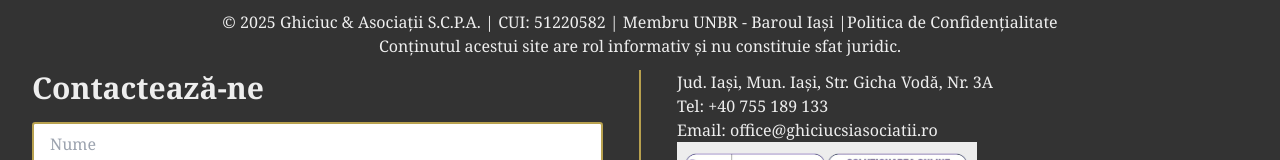
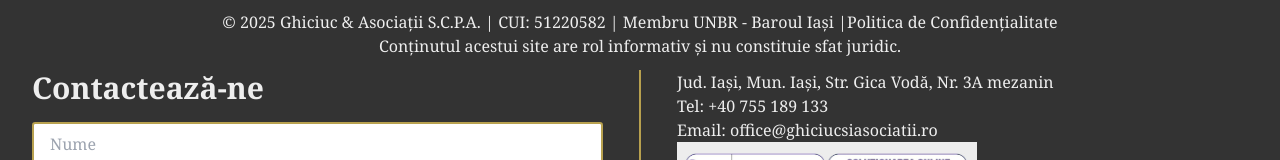
Before and after one commit to qYogi/ghiciuc-si-asociatii, a Next.js app: page /abonamente in a window 1280 px wide. Shown: the part 1390-1550 px from the top of the page. Built offline with nearby package versions, Linux system fonts and the light colour scheme.

Commit message:
minor adjustments

```diff
--- a/app/_components/footer/footer.tsx
+++ b/app/_components/footer/footer.tsx
@@ -33,7 +33,7 @@ export const Footer = () => {
 
         <div className={`${styles.verticalDivider} hidden md:flex`}></div>
         <div className={`${styles.footerInfo} px-4`}>
-          <h1>Jud. Iași, Mun. Iași, Str. Gicha Vodă, Nr. 3A</h1>
+          <h1>Jud. Iași, Mun. Iași, Str. Gica Vodă, Nr. 3A mezanin</h1>
           <h1>Tel: +40 755 189 133</h1>
           <h1>Email: office@ghiciucsiasociatii.ro</h1>
           <div className={`${styles.footerANPC}`}>
--- a/app/page.tsx
+++ b/app/page.tsx
@@ -15,7 +15,8 @@ import { Header } from "@/app/_components/header/header";
 export default async function Home() {
   const whatsappNumber = "+40755189133";
   const baseUrl = "https://api.whatsapp.com/send";
-  const whatsappLink = `${baseUrl}?phone=${whatsappNumber}&type=phone_number&app_absent=0`;
+  const encodedMessage = "Am nevoie de consultanță juridică.";
+  const whatsappLink = `${baseUrl}?phone=${whatsappNumber}&text=${encodedMessage}&type=phone_number&app_absent=0`;
 
   return (
     <div className={styles.homeBody}>
```
